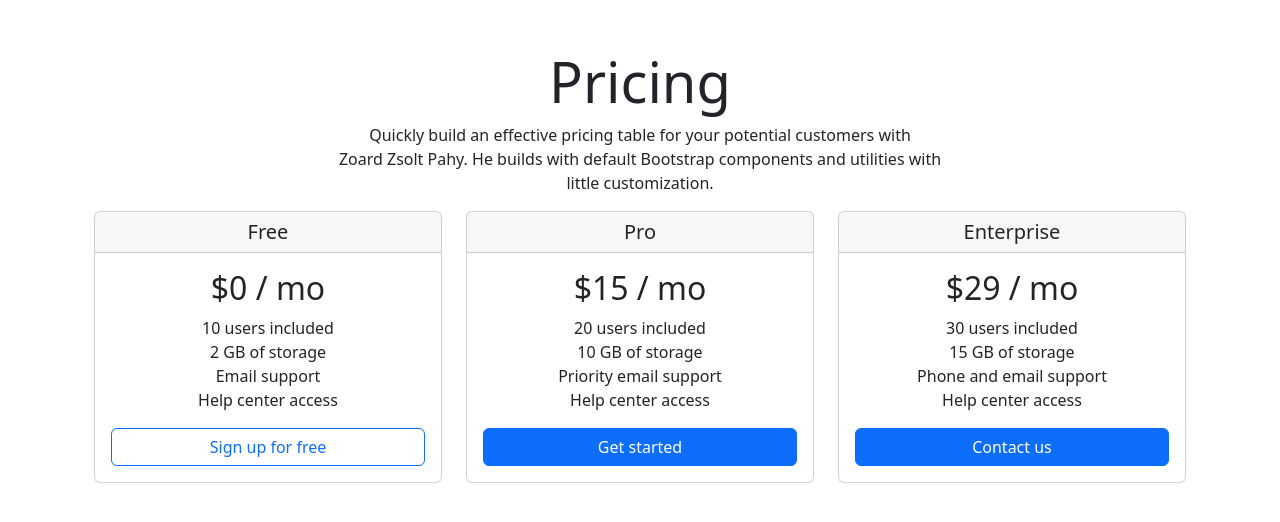
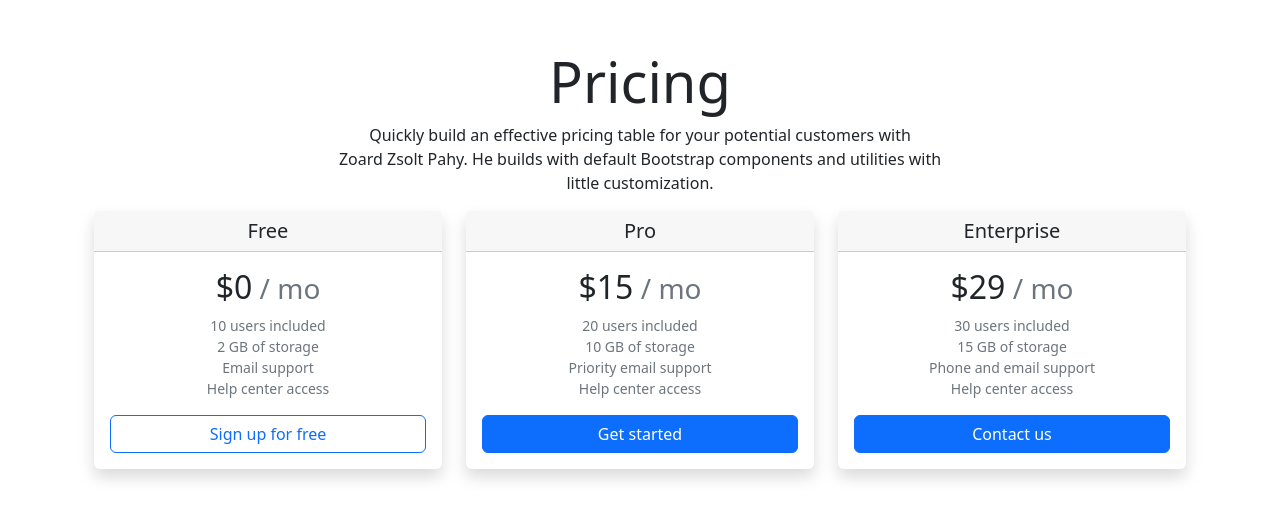
Before and after one commit to Strukturavaltas-03-Frontend-2022/bs-projekt-cards-prgrmzo, a website: page index.html in a window 1280 px wide. Drawn offline with nearby package versions, Linux system fonts and the light colour scheme.

Commit message:
final touches

```diff
--- a/index.html
+++ b/index.html
@@ -24,11 +24,13 @@
         <div class="container">
           <div class="row">
             <div class="col-md-4 mb-3">
-              <div class="card h-100">
+              <div class="card h-100 border-0 shadow">
                 <h5 class="card-header text-center">Free</h5>
                 <div class="card-body d-flex flex-column">
-                  <h2 class="card-title text-center">$0 / mo</h2>
-                  <p class="card-text text-center">
+                  <h2 class="card-title text-center">
+                    $0<span class="small text-muted"> / mo</span>
+                  </h2>
+                  <p class="card-text text-center small text-muted">
                     10 users included<br />
                     2 GB of storage<br />
                     Email support<br />
@@ -42,11 +44,13 @@
             </div>
 
             <div class="col-md-4 mb-3">
-              <div class="card h-100">
+              <div class="card h-100 border-0 shadow">
                 <h5 class="card-header text-center">Pro</h5>
                 <div class="card-body d-flex flex-column">
-                  <h2 class="card-title text-center">$15 / mo</h2>
-                  <p class="card-text text-center">
+                  <h2 class="card-title text-center">
+                    $15<span class="small text-muted"> / mo</span>
+                  </h2>
+                  <p class="card-text text-center small text-muted">
                     20 users included<br />
                     10 GB of storage<br />
                     Priority email support<br />
@@ -60,11 +64,13 @@
             </div>
 
             <div class="col-md-4 mb-3">
-              <div class="card h-100">
+              <div class="card h-100 border-0 shadow">
                 <h5 class="card-header text-center">Enterprise</h5>
                 <div class="card-body d-flex flex-column">
-                  <h2 class="card-title text-center">$29 / mo</h2>
-                  <p class="card-text text-center">
+                  <h2 class="card-title text-center">
+                    $29<span class="small text-muted"> / mo</span>
+                  </h2>
+                  <p class="card-text text-center small text-muted">
                     30 users included<br />
                     15 GB of storage<br />
                     Phone and email support<br />
```
